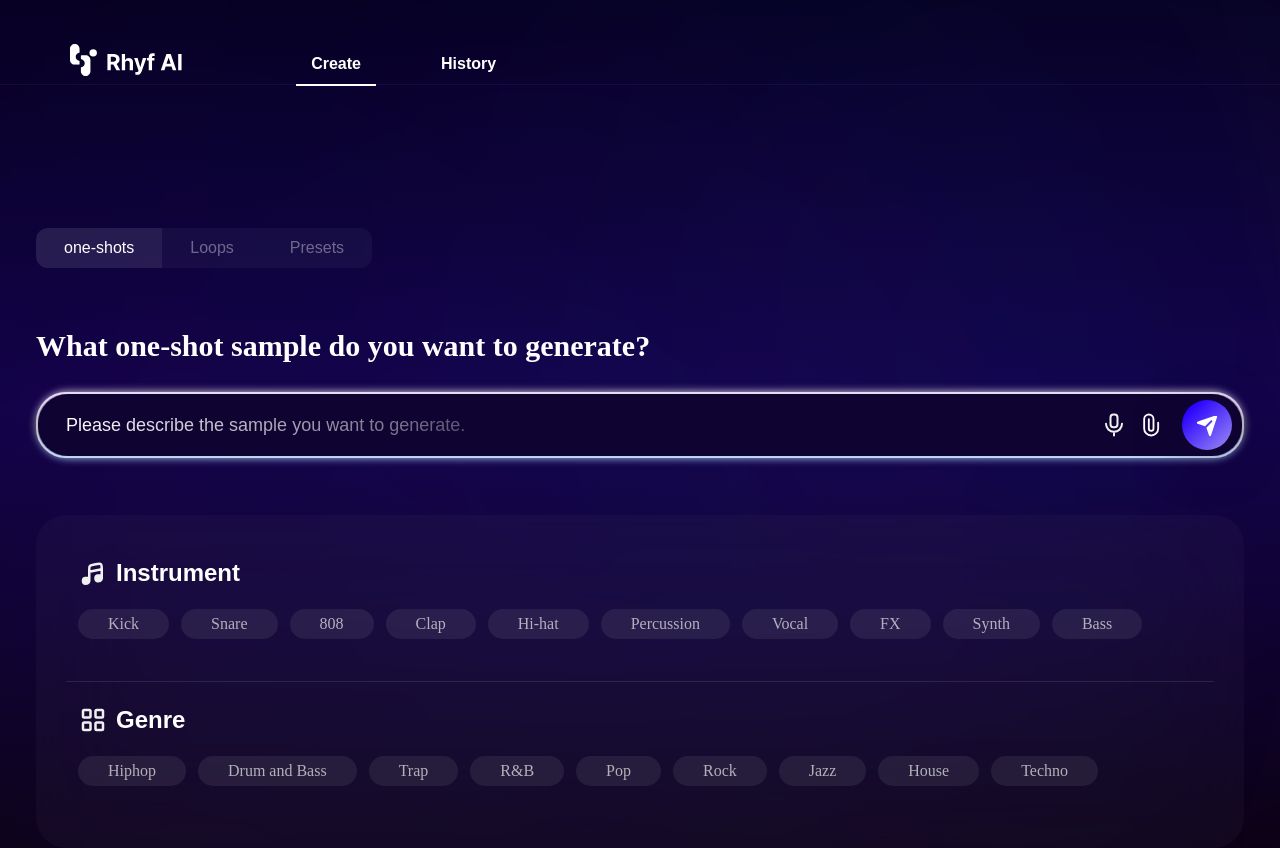
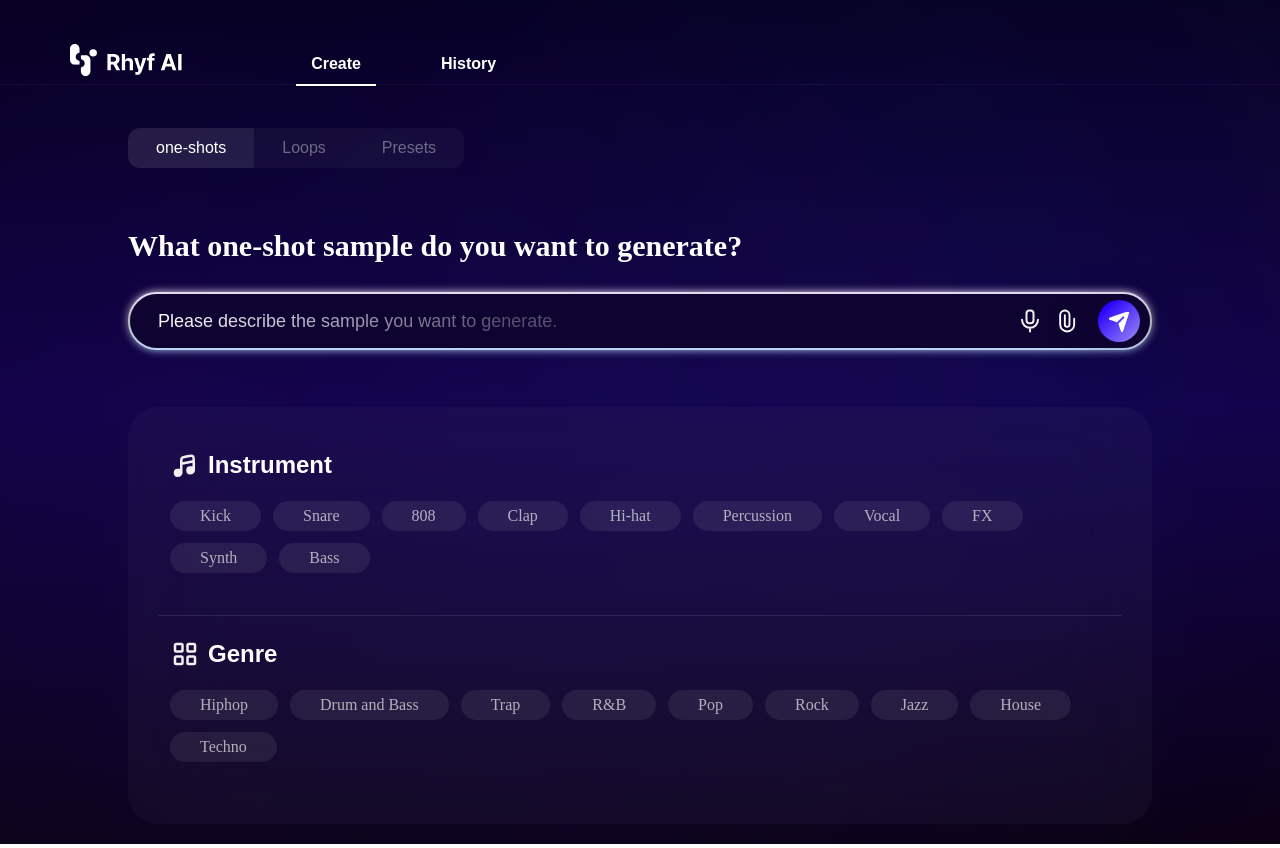
Before and after one commit to rhyf-ai/SYNC, a Next.js app in the folder sync/: page / in a window 1280 px wide. Built offline with nearby package versions, Linux system fonts and the light colour scheme.

Commit message:
init to byj

```diff
--- a/sync/app/layout.jsx
+++ b/sync/app/layout.jsx
@@ -18,7 +18,7 @@ export default function RootLayout({ children }) {
             <body style={{ margin: 0, padding: 0 }}>
                 <BodyContainer>
                     <Header />
-                    <div className="hidden sm:flex">
+                    <div className="hidden sm:flex w-full">
                         <ChatWindow />
                         {children}
                     </div>
--- a/sync/components/ChatWindow.jsx
+++ b/sync/components/ChatWindow.jsx
@@ -22,11 +22,12 @@ const Container = styled.div.withConfig({
 })`
     display: flex;
     flex-direction: column;
+    align-items: center;
     height: 100%;
     position: relative;
     transition: all 0.5s ease;
     flex-shrink: 0;
-
+    padding-bottom: 20px;
     ${(props) =>
         props.isMinimized
             ? css`
@@ -83,7 +84,7 @@ export default function ChatWindow() {
 
     return (
         <Container isMinimized={isMinimized}>
-            <div style={{ height: isMinimized ? "120px" : "180px" }}></div>
+            <div style={{ height: isMinimized ? "120px" : "80px" }}></div>
             <Messages className={!isMinimized ? "hidden" : ""}>
                 {messages.map((msg, idx) => (
                     <MessageContainer key={idx} isUser={msg.role === "user"}>
@@ -104,7 +105,7 @@ export default function ChatWindow() {
             </Messages>
             {!isMinimized && (
                 <>
-                    <div className="flex justify-start mb-10 mt-12">
+                    <div className="flex justify-start mb-10 mt-12 w-4/5">
                         {intents.map((item, index) => (
                             <button
                                 key={item}
@@ -121,7 +122,7 @@ export default function ChatWindow() {
                         ))}
                     </div>
                     <p
-                        className="text-3xl my-5 font-semibold text-white"
+                        className="text-3xl my-5 font-semibold text-white w-4/5"
                         style={{ fontFamily: "Pretendard" }}
                     >
                         {intent === "OneShots"
--- a/sync/components/InputArea.jsx
+++ b/sync/components/InputArea.jsx
@@ -7,11 +7,14 @@ const InputAreaContainer = styled.div.withConfig({
     shouldForwardProp: (prop) => prop !== "isMinimized",
 })`
     position: relative;
+
     display: flex;
-    width: 100%;
+    width: 80%;
+    items-align: center;
     background-color: transparent;
     border: 2px solid #e2e8f0;
     border-radius: 30px;
+    aspect-ratio: 19.5/1;
 
     /* 그라데이션 그림자 구현 */
     &::before {
@@ -66,7 +69,6 @@ const InputAreaContainer = styled.div.withConfig({
         !props.isMinimized &&
         `
         margin-top: 8px;
-        width: 1208px;
       `}
 `;
 
@@ -86,7 +88,7 @@ const InputFileButton = styled.button`
 
 const SendButton = styled.button`
     transition: background 0.3s ease, box-shadow 0.3s ease;
-    width: 50px;
+    width: 4.26%;
     aspect-ratio: 1/1;
     border-radius: 50%;
     background: linear-gradient(136deg, #2600ff 15.04%, #8975f4 86.06%);
--- a/sync/components/chatWindow/inputToPrompt.jsx
+++ b/sync/components/chatWindow/inputToPrompt.jsx
@@ -6,6 +6,7 @@ const Container = styled.div`
     display: flex;
     flex-direction: column;
     gap: 10px;
+    width: 80%;
     margin-top: 10px;
     border-radius: 30px;
     padding: 30px;
@@ -100,7 +101,7 @@ export default function InputToPrompt({ intent, input, setInput }) {
                     <p className="font-semibold text-2xl text-white">Genre</p>
                 </div>
 
-                <div className="flex gap-3 py-5">
+                <div className="flex gap-3 py-5 flex-wrap">
                     {specificGenreList.map((genre) => (
                         <SelectInputButton
                             key={genre}
```
